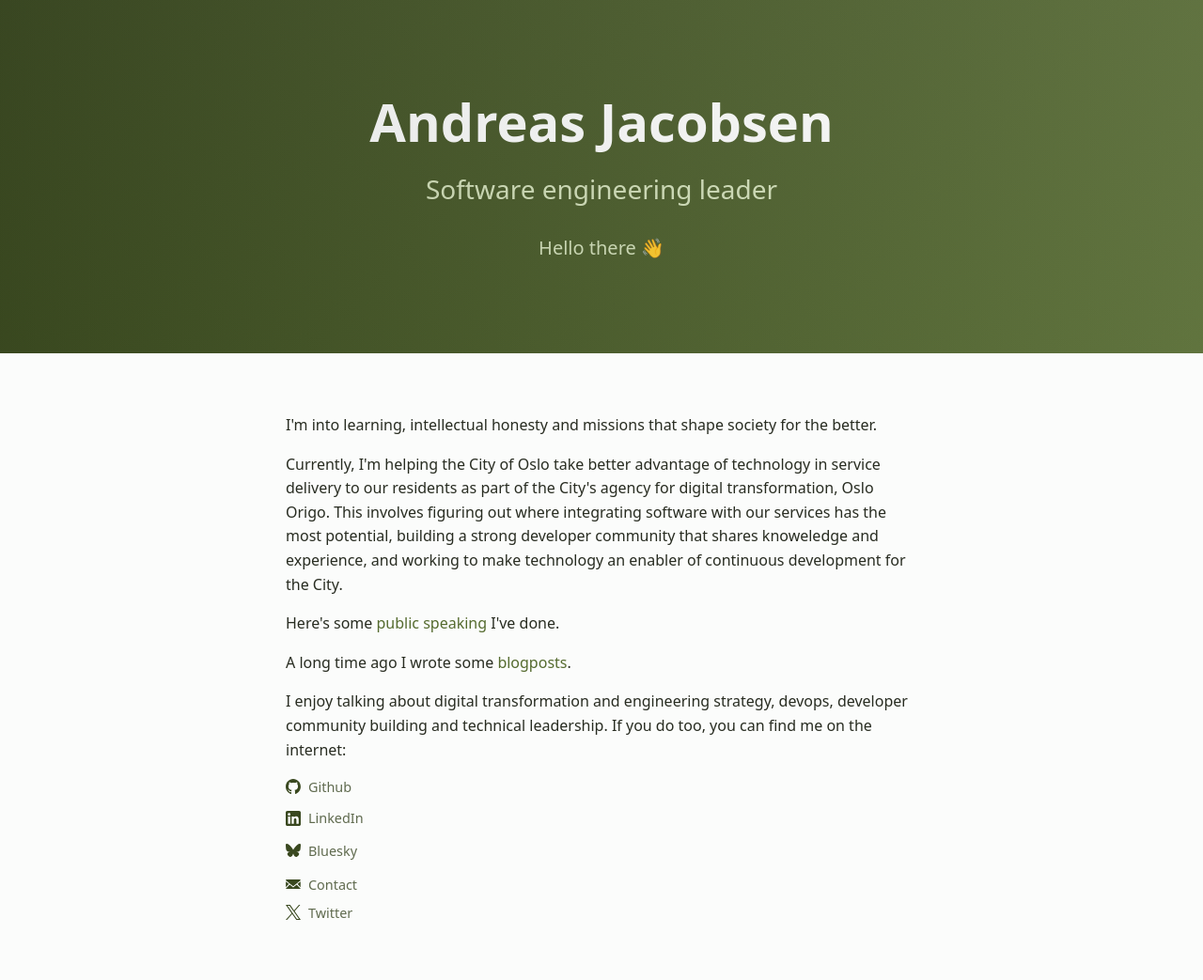
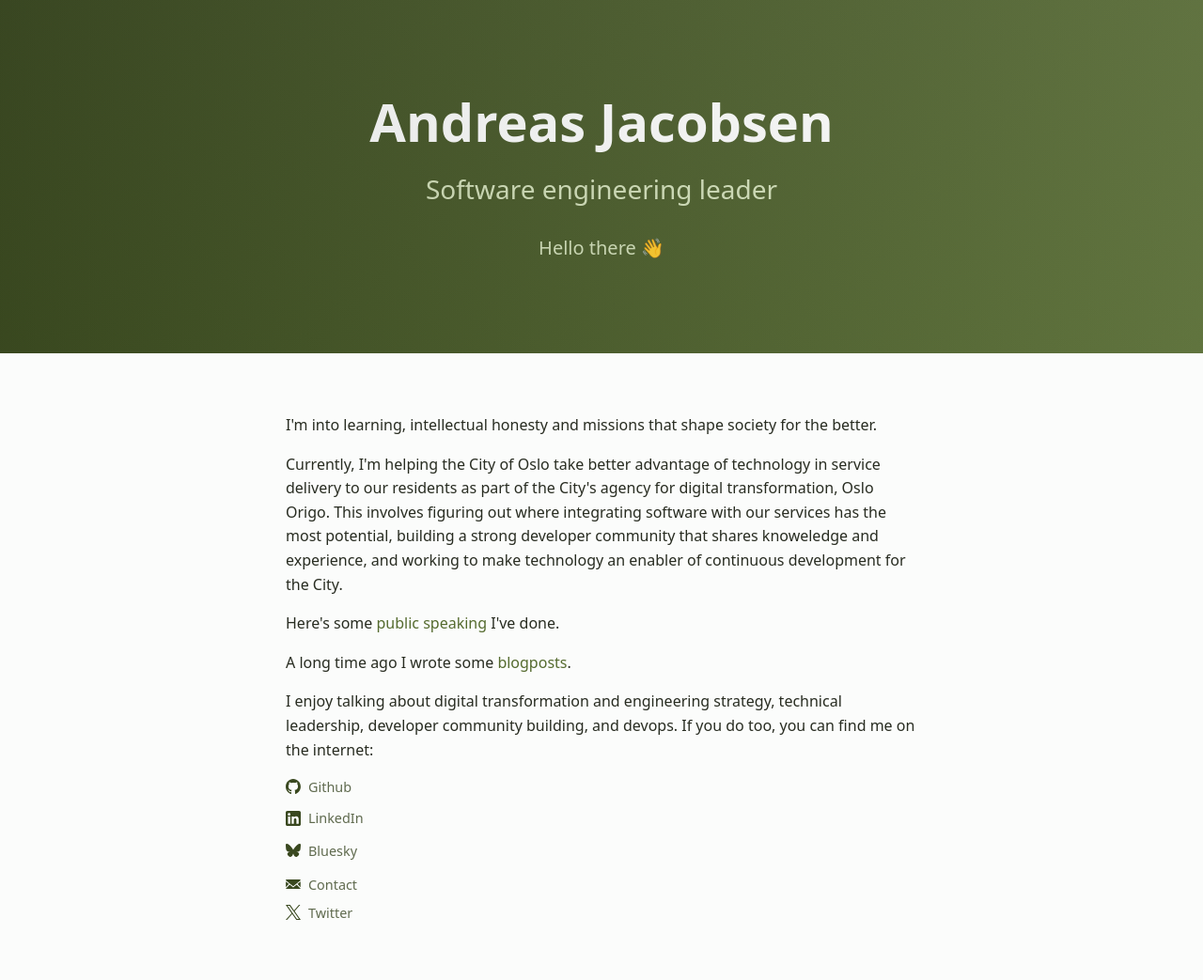
Before and after one commit to andreaja/andreaja.github.io, a Jekyll site: the page built from index.html, in a window 1280 px wide. Shown: the whole page at 94% size. Built offline with Jekyll 4.4.1, drawn with Linux system fonts in a browser that asks for light colours.

Commit message:
Better ordering

```diff
--- a/index.html
+++ b/index.html
@@ -25,7 +25,7 @@
       <p>A long time ago I wrote some <a href="{{ '/distraction' | relative_url }}">blogposts</a>.</p>
     </div>
     <div class="home-links">
-      <p>I enjoy talking about digital transformation and engineering strategy, devops, developer community building and technical leadership. If you do too, you can find me on the internet:</p>
+      <p>I enjoy talking about digital transformation and engineering strategy,  technical leadership, developer community building, and devops. If you do too, you can find me on the internet:</p>
       {% include socialmedia.html %}
     </div>
   </div>
```
